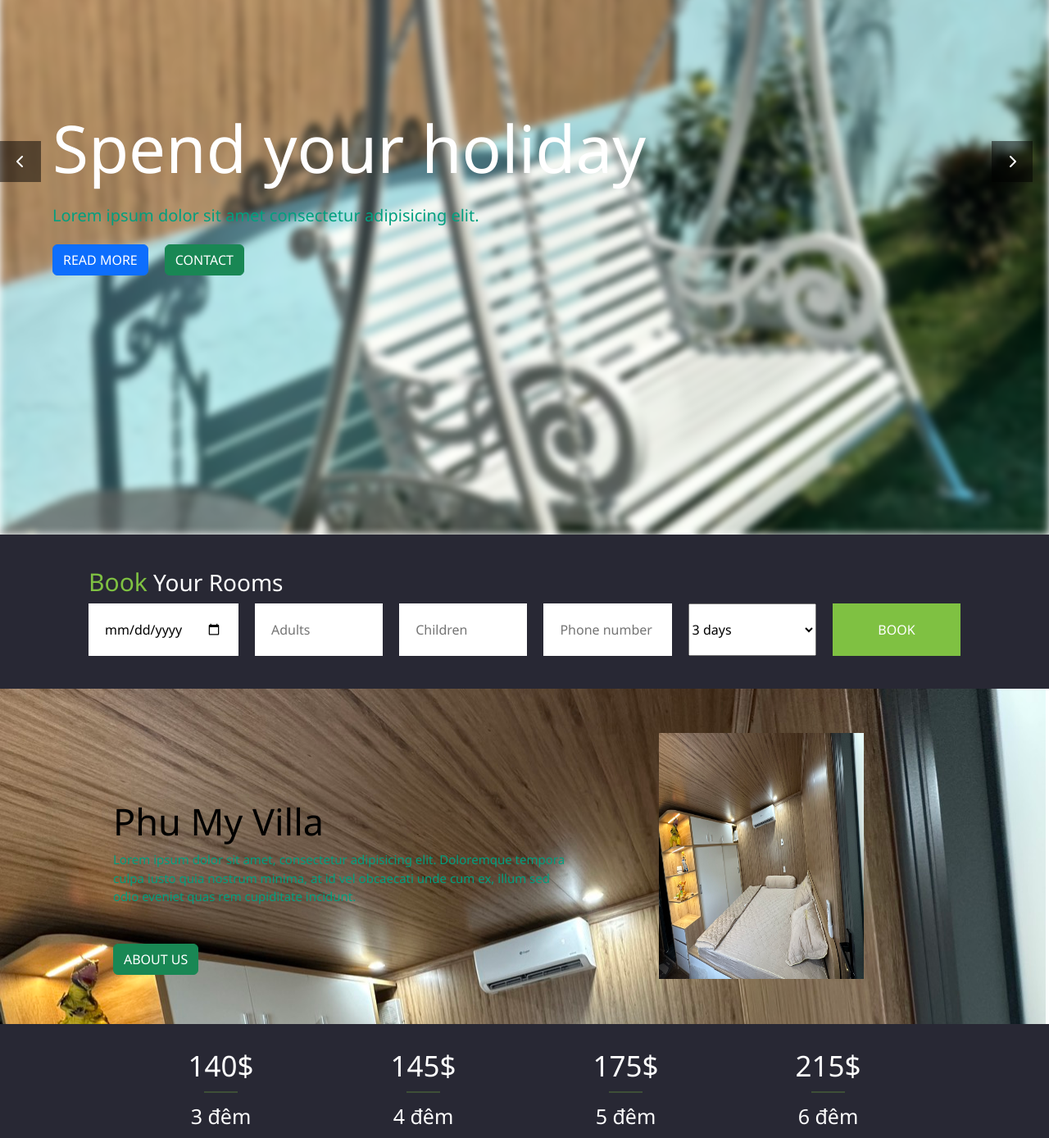
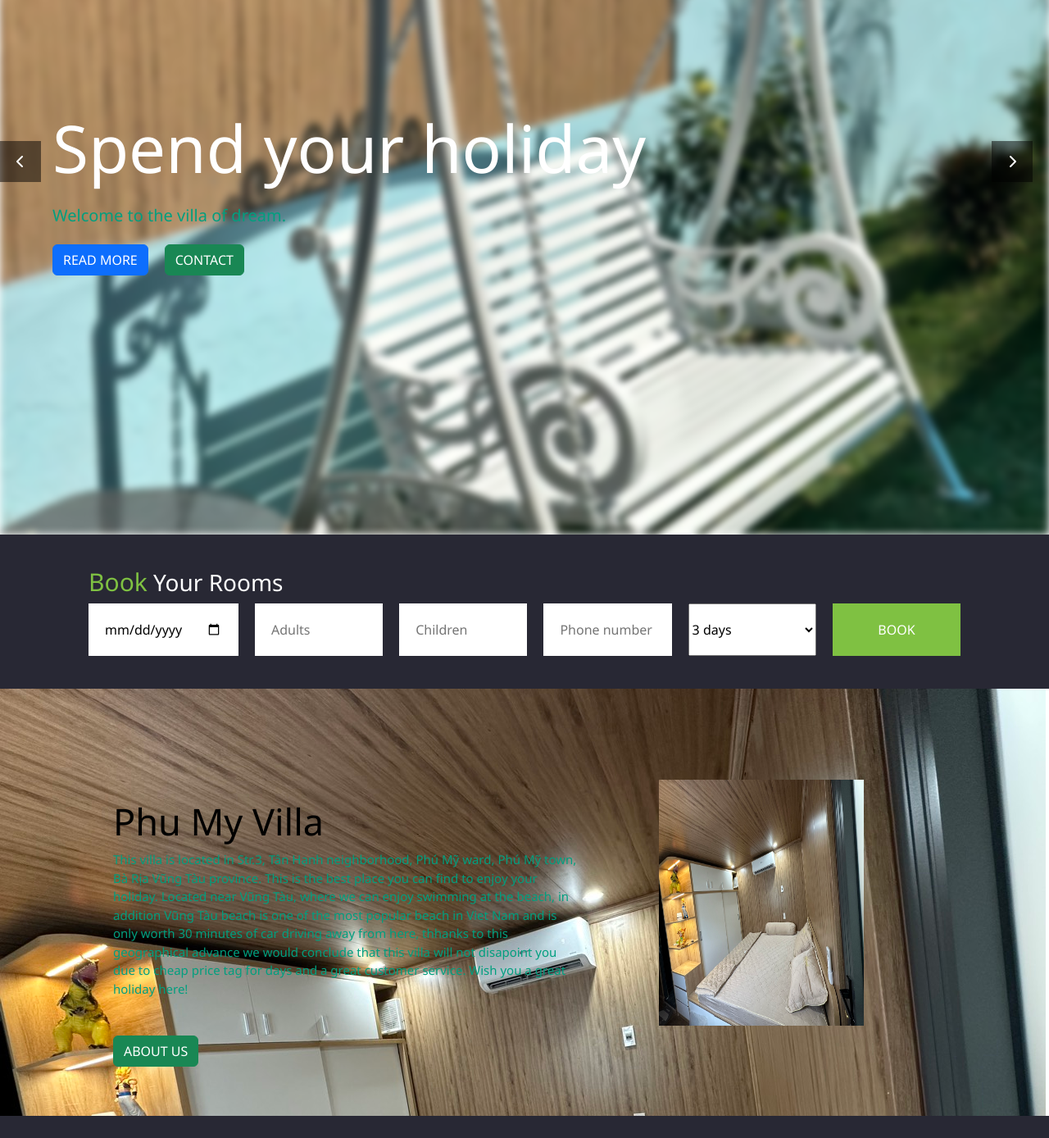
Before and after one commit to Aspark-a/Booking-resort, a plain HTML site: page index.html in a window 1280 px wide. Shown: the part 215-1603 px from the top of the page at 82% size. Drawn offline with nearby package versions, Linux system fonts and the light colour scheme; files whose address does not match are found by name.

Commit message:
Update index.html

```diff
--- a/index.html
+++ b/index.html
@@ -68,7 +68,7 @@
               </div>
               <div class="text">
                 <h1>Spend your holiday</h1>
-                <p>Lorem ipsum dolor sit amet consectetur adipisicing elit.</p>
+                <p>Welcome to the villa of dream.</p>
                 <div class="flex">
                   <button class="btn btn-primary">READ MORE</button>
                   <button class="btn btn-success">CONTACT</button>
@@ -81,7 +81,7 @@
               </div>
               <div class="text">
                 <h1>Spend your holiday</h1>
-                <p>Lorem ipsum dolor sit amet consectetur adipisicing elit.</p>
+                <p>Welcom to the villa of dream.</p>
                 <div class="flex">
                   <button class="btn btn-primary">READ MORE</button>
                   <button class="btn btn-success">CONTACT</button>
@@ -94,7 +94,7 @@
               </div>
               <div class="text">
                 <h1>Spend your holiday</h1>
-                <p>Lorem ipsum dolor sit amet consectetur adipisicing elit.</p>
+                <p>Welcome to the villa of dream.</p>
                 <div class="flex">
                   <button class="btn btn-primary">READ MORE</button>
                   <button class="btn btn-success">CONTACT</button>
@@ -173,10 +173,15 @@
               <h2>Phu My Villa</h2>
             </div>
             <p>
-              Lorem ipsum dolor sit amet, consectetur adipisicing elit.
-              Doloremque tempora culpa iusto quia nostrum minima, at id vel
-              obcaecati unde cum ex, illum sed odio eveniet quas rem cupiditate
-              incidunt.
+              This villa is located in Str.3, Tân Hạnh neighborhood, Phú Mỹ
+              ward, Phú Mỹ town, Bà Rịa Vũng Tàu province. This is the best
+              place you can find to enjoy your holiday. Located near Vũng Tàu,
+              where we can enjoy swimming at the beach, in addition Vũng Tàu
+              beach is one of the most popular beach in Viet Nam and is only
+              worth 30 minutes of car driving away from here, thhanks to this
+              geographical advance we would conclude that this villa will not
+              disapoint you due to cheap price tag for days and a great customer
+              service. Wish you a great holiday here!
             </p>
             <button
               type="button"
```
